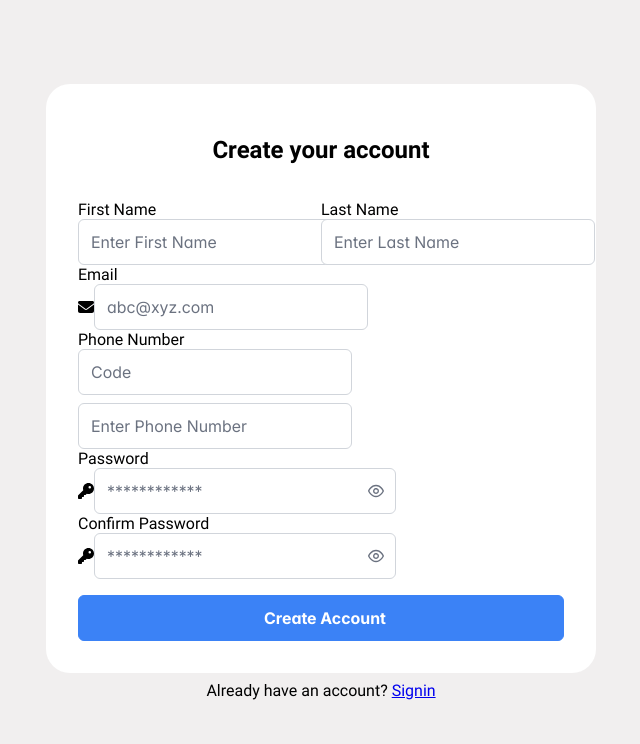
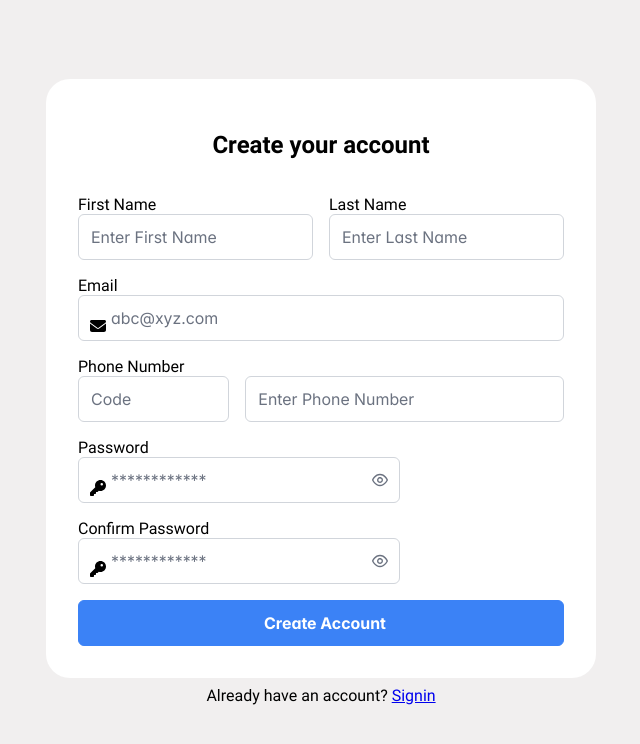
Before and after one commit to hirenjadav/Chat-App-Frontend, a React (Vite) app: page /auth/signup in a window 1280 px wide. Shown: the top 744 px of the page, without its empty margins (319-959 px from the left). Built offline with nearby package versions, Linux system fonts and the light colour scheme; no server answers.

Commit message:
chat components css updated

```diff
--- a/src/components/ChatList/ChatList.tsx
+++ b/src/components/ChatList/ChatList.tsx
@@ -37,10 +37,10 @@ export default function ChatList({ selectedChatCategory }: ChatListProps) {
   const toast = useRef<Toast>(null);
   const navigate = useNavigate();
   const userDetails: UserDetails | null = useSelector(
-    userDetailsSelector.userDetails
+    userDetailsSelector.userDetails,
   );
   const chatDetails: ChatDetails | null = useSelector(
-    chatDetailsSelector.chatDetails
+    chatDetailsSelector.chatDetails,
   );
 
   useEffect(() => {
@@ -63,7 +63,7 @@ export default function ChatList({ selectedChatCategory }: ChatListProps) {
       .then((response) => {
         if (response["status"] == "success") {
           const list: ChatListItem[] = response.data.map((x: any) =>
-            ChatListItemMapper(x)
+            ChatListItemMapper(x),
           );
           setChatList(list);
         } else {
@@ -92,7 +92,7 @@ export default function ChatList({ selectedChatCategory }: ChatListProps) {
       const list = cloneDeep(chatList);
       const index = findIndex(
         list,
-        (x) => x.id == mappedMessage.conversationId
+        (x) => x.id == mappedMessage.conversationId,
       );
       if (index > -1) {
         list[index].latestMessage = mappedMessage;
@@ -126,22 +126,19 @@ export default function ChatList({ selectedChatCategory }: ChatListProps) {
         if (!response.success) {
           console.error("Failed to mark message seen:", response.error);
         }
-      }
+      },
     );
   };
 
   if (showLoading) {
     return (
-      <div className="bg-white overflow-hidden p-3 rounded-5">
+      <div className="rounded-5 overflow-hidden bg-white p-3">
         <CreateNewChat inputDisabled={true} />
 
         <div className="chat-list-container">
           {[1, 1, 1, 1, 1, 1].map((x: number, i: number) => {
             return (
-              <div
-                key={i}
-                className="d-flex column-gap-3 align-items-center mb-3"
-              >
+              <div key={i} className="mb-3 flex items-center gap-x-4">
                 <Skeleton
                   shape="circle"
                   size="3rem"
@@ -161,7 +158,7 @@ export default function ChatList({ selectedChatCategory }: ChatListProps) {
   }
 
   return (
-    <div className="bg-white overflow-hidden p-3 rounded-5">
+    <div className="rounded-5 overflow-hidden bg-white p-3">
       <CreateNewChat inputDisabled={false} />
 
       <div className="chat-list-container">
@@ -172,12 +169,12 @@ export default function ChatList({ selectedChatCategory }: ChatListProps) {
                 {index !== 0 && <hr key={`hr-${index}`} className="my-2" />}
                 <button
                   key={`button-${x.id}`}
-                  className="chat-list-single-item"
+                  className="flex w-full gap-x-3 border-none p-2 text-left"
                   onClick={() => handleChatSelection(x, index)}
                 >
-                  <div key={`picture-${x.id}`} className="single-item-picture">
+                  <div key={`picture-${x.id}`} className="overflow-hidden">
                     {x.profilePicture ? (
-                      <img src={x.profilePicture} alt="Profile" />
+                      <img src={x.profilePicture} alt="Profile" className="" />
                     ) : (
                       <Avatar
                         label={x.name[0]}
--- a/src/components/ChatSideBar/ChatSideBar.tsx
+++ b/src/components/ChatSideBar/ChatSideBar.tsx
@@ -1,6 +1,5 @@
 import { Button } from "primereact/button";
 import FontIconWrapper from "../FontIconWrapper";
-import "./ChatSideBar.scss";
 import authService from "../../services/authService";
 import { useNavigate } from "react-router-dom";
 import { useDispatch } from "react-redux";
@@ -25,14 +24,16 @@ export default function ChatSideBar({
   };
 
   return (
-    <div className="chat-sidebar">
-      <div className="chat-sidebar-buttons">
+    <div className="flex h-full flex-col items-center justify-between bg-white px-3 py-5">
+      <div className="flex flex-col items-center gap-y-4">
         <Button
           text
           onClick={() => handleChatCategoryChange("chats")}
           tooltipOptions={{ disabled: selectedChatCategory == "chats" }}
-          className={`sidebar-button ${
-            selectedChatCategory == "chats" ? "active" : ""
+          className={`flex h-[50px] w-[50px] items-center justify-center rounded-[50%] text-2xl ${
+            selectedChatCategory == "chats"
+              ? "shadow-sm ring-2 ring-white ring-offset-2 ring-offset-[#9dc1fb]"
+              : ""
           }`}
           tooltip="Chats"
         >
@@ -43,8 +44,10 @@ export default function ChatSideBar({
           text
           onClick={() => handleChatCategoryChange("groups")}
           tooltipOptions={{ disabled: selectedChatCategory == "groups" }}
-          className={`sidebar-button ${
-            selectedChatCategory == "groups" ? "active" : ""
+          className={`flex h-[50px] w-[50px] items-center justify-center rounded-[50%] text-2xl ${
+            selectedChatCategory == "groups"
+              ? "shadow-sm ring-2 ring-white ring-offset-2 ring-offset-[#9dc1fb]"
+              : ""
           }`}
           tooltip="Groups"
         >
@@ -67,7 +70,7 @@ export default function ChatSideBar({
         <Button
           text
           onClick={handleLogout}
-          className="sidebar-action-btn"
+          className="p-0 text-2xl"
           tooltip="Logout"
         >
           <FontIconWrapper icon="fa-solid fa-arrow-right-from-bracket" />
--- a/src/components/SignUp.tsx
+++ b/src/components/SignUp.tsx
@@ -115,24 +115,24 @@ export default function SignUp() {
 
   return (
     <form onSubmit={handleSignUp}>
-      <div className="flex flex-col gap-x-8">
-        <div className="grid grid-cols-2">
-          <div>
+      <div className="flex flex-col gap-y-4">
+        <div className="grid w-full grid-cols-2 gap-x-4">
+          <div className="w-full">
             <label>First Name</label>
             <InputText
               placeholder="Enter First Name"
               value={signUpCredential.firstName}
-              className="w-100"
+              className="w-full"
               onInput={(e) => onInputChange(e, "firstName")}
             />
           </div>
 
-          <div>
+          <div className="w-full">
             <label>Last Name</label>
             <InputText
               placeholder="Enter Last Name"
               value={signUpCredential.lastName}
-              className="w-100"
+              className="w-full"
               onInput={(e) => onInputChange(e, "lastName")}
             />
           </div>
@@ -140,15 +140,15 @@ export default function SignUp() {
 
         <div>
           <label>Email</label>
-          <div className="input-field-wrapper">
+          <div className="relative">
             <FontIconWrapper
               icon="fa-solid fa-envelope"
-              className="input-field-icon"
+              className="absolute left-3 top-1/2 z-[1] -translate-y-1/2"
             ></FontIconWrapper>
             <InputText
               value={signUpCredential.email}
               placeholder="abc@xyz.com"
-              className="w-100"
+              className="w-full ps-8"
               onInput={(e) => onInputChange(e, "email")}
             />
           </div>
@@ -156,21 +156,21 @@ export default function SignUp() {
 
         <div>
           <label>Phone Number</label>
-          <div className="row">
-            <div className="col-12 col-sm-3">
+          <div className="grid grid-cols-3 gap-x-4">
+            <div className="col-span-1">
               <InputText
                 placeholder="Code"
                 value={signUpCredential.phoneCountryCode}
-                className="w-100"
+                className="w-full"
                 onInput={(e) => onInputChange(e, "phoneCountryCode")}
               />
             </div>
 
-            <div className="col-12 col-sm-9 mt-sm-0 mt-2">
+            <div className="col-span-2">
               <InputText
                 placeholder="Enter Phone Number"
                 value={signUpCredential.phoneNumber}
-                className="w-100"
+                className="w-full"
                 onInput={(e) => onInputChange(e, "phoneNumber")}
               />
             </div>
@@ -179,17 +179,18 @@ export default function SignUp() {
 
         <div>
           <label>Password</label>
-          <div className="input-field-wrapper">
+          <div className="relative">
             <FontIconWrapper
               icon="fa-solid fa-key"
-              className="input-field-icon"
+              className="absolute left-3 top-1/2 z-[1] -translate-y-1/2"
             ></FontIconWrapper>
             <Password
               value={signUpCredential.password}
               onChange={(e) => onInputChange(e, "password")}
-              className="w-100"
+              className="w-full"
+              pt={{ iconField: { className: "w-full" } }}
               placeholder="************"
-              inputClassName="w-100"
+              inputClassName="w-full ps-8"
               toggleMask={true}
               feedback={false}
             />
@@ -198,17 +199,18 @@ export default function SignUp() {
 
         <div>
           <label>Confirm Password</label>
-          <div className="input-field-wrapper">
+          <div className="relative">
             <FontIconWrapper
               icon="fa-solid fa-key"
-              className="input-field-icon"
+              className="absolute left-3 top-1/2 z-[1] -translate-y-1/2"
             ></FontIconWrapper>
             <Password
               value={signUpCredential.confirmPassword}
               onChange={(e) => onInputChange(e, "confirmPassword")}
-              className="w-100"
+              className="w-full"
+              pt={{ iconField: { className: "w-full" } }}
               placeholder="************"
-              inputClassName="w-100"
+              inputClassName="w-full ps-8"
               toggleMask={true}
               feedback={false}
             />
@@ -216,7 +218,6 @@ export default function SignUp() {
         </div>
 
         <Button
-          className="mt-4"
           icon="pi pi-check"
           loading={showLoading}
           label="Create Account"
--- a/src/pages/ChatHomePage/ChatHomePage.tsx
+++ b/src/pages/ChatHomePage/ChatHomePage.tsx
@@ -1,4 +1,3 @@
-import "./ChatHomePage.scss";
 import ChatList from "../../components/ChatList/ChatList";
 import SingleChat from "../../components/SingleChat/SingleChat";
 import ChatSideBar from "../../components/ChatSideBar/ChatSideBar";
@@ -17,7 +16,7 @@ export default function ChatHomePage() {
 
   const dispatch = useDispatch();
   const userDetails: UserDetails | null = useSelector(
-    userDetailsSelector.userDetails
+    userDetailsSelector.userDetails,
   );
 
   useEffect(() => {
@@ -30,16 +29,16 @@ export default function ChatHomePage() {
     setSelectedChatCategory(value);
 
   return (
-    <div className="min-vh-100 h-100 d-flex">
-      <div className="chat-sidebar-container">
+    <div className="flex h-full min-h-screen">
+      <div className="basis-[82px]">
         <ChatSideBar
           selectedChatCategory={selectedChatCategory}
           handleChatCategoryChange={handleChatCategoryChange}
         />
       </div>
-      <div className="chat-home-container">
-        <div className="chat-list">
-          <div className="d-flex justify-content-between align-items-center mb-3">
+      <div className="flex flex-grow gap-x-5 p-5">
+        <div>
+          <div className="mb-3 flex items-center justify-between">
             <h3 className="m-0">CHAT APP</h3>
             <div>
               <CreateNewGroup />
@@ -48,7 +47,7 @@ export default function ChatHomePage() {
 
           <ChatList selectedChatCategory={selectedChatCategory} />
         </div>
-        <div className="single-chat">
+        <div className="flex-grow rounded-3xl bg-white p-5">
           <SingleChat />
         </div>
       </div>
```
